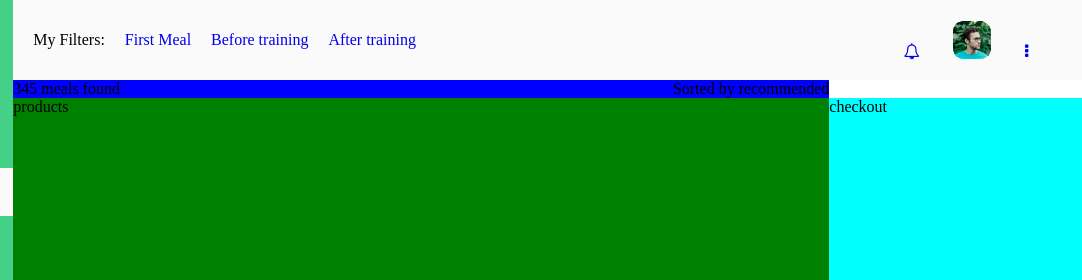
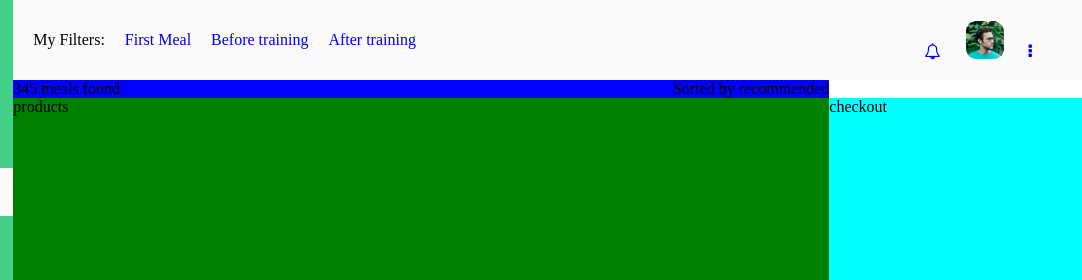
Before and after one commit to QuincyJ1/4---food-delivery-platform, a website: page index.html in a window 1280 px wide. Shown: the top 280 px of the page, 198-1280 px from the left. Drawn offline with Linux system fonts and the light colour scheme.

Commit message:
top section responsive update

```diff
--- a/css/pages/home.css
+++ b/css/pages/home.css
@@ -61,11 +61,11 @@
 .profile-info {
   display: flex;
   align-items: flex-end;
-  justify-content: space-evenly;
-  width: 15%;
-  margin-right: 20px;
+  flex-shrink: 0;
+  gap: 25px;
+  /* width: 10%; */
   position: fixed;
-  right: 0px;
+  right: 50px;
 }
 .sort-menu {
   background-color: blue;
```
